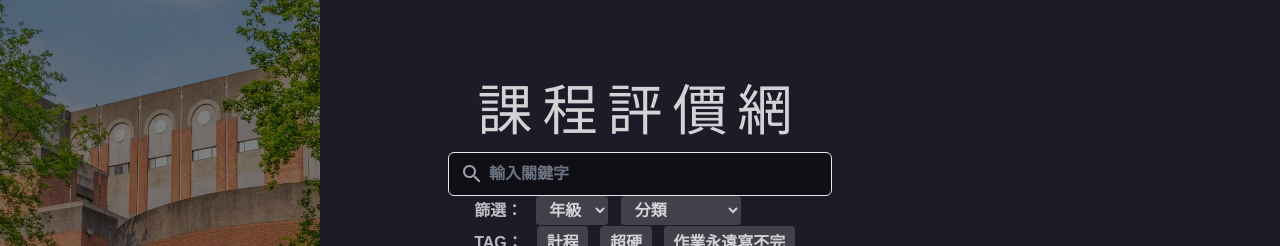
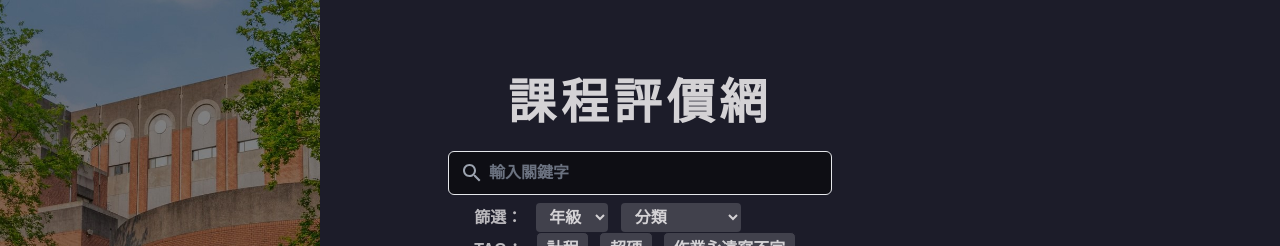
Before and after one commit to NTUCSIECouncil/council.csie-frontend, a Next.js app: page /rate in a window 1280 px wide. Shown: the part 259-505 px from the top of the page. Built offline with nearby package versions, Linux system fonts and the light colour scheme; no server answers.

Commit message:
refactor(front): refactor title of rate page

```diff
--- a/src/app/rate/page.tsx
+++ b/src/app/rate/page.tsx
@@ -64,12 +64,9 @@ const Page: FC = () => {
   return (
     <FullScreen className={styles.bodyRate}>
       <Image className={styles.background} src="/building.jpg" width="1000" height="1000" alt="background" />
-      <h1 className="title">課程評價網</h1>
-      {/* the following link is for the search icon of the search bar */}
-      <link rel="stylesheet" href="https://cdnjs.cloudflare.com/ajax/libs/font-awesome/4.7.0/css/font-awesome.min.css"></link>
-      {/* <div className={styles.courseLayout}> */}
+      <p className="text-5xl font-bold my-4 tracking-widest">課程評價網</p>
       <form action={() => { submitSearch(router, grade, category, keyword, availableTags); }}>
-        <div className="w-96">
+        <div className="w-96 my-2">
           <Search placeholder="輸入關鍵字" />
         </div>
       </form>
```
